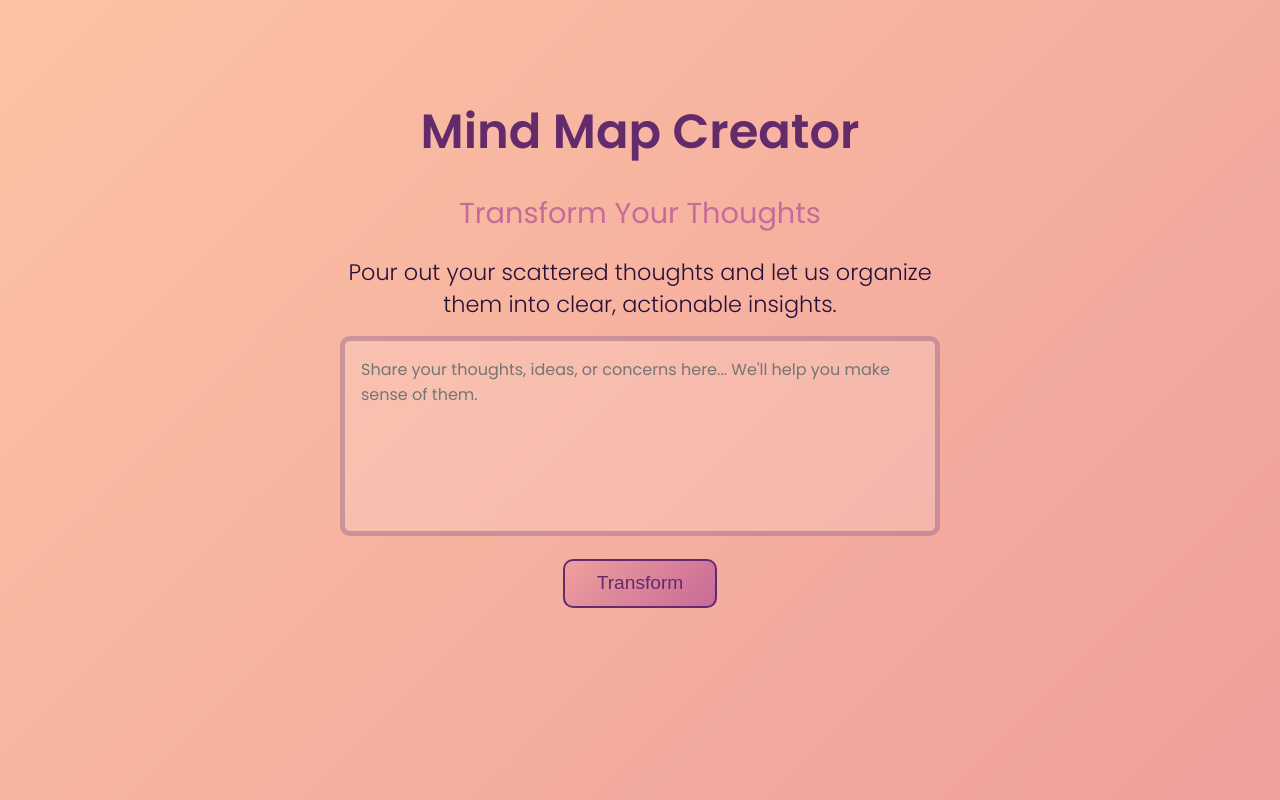
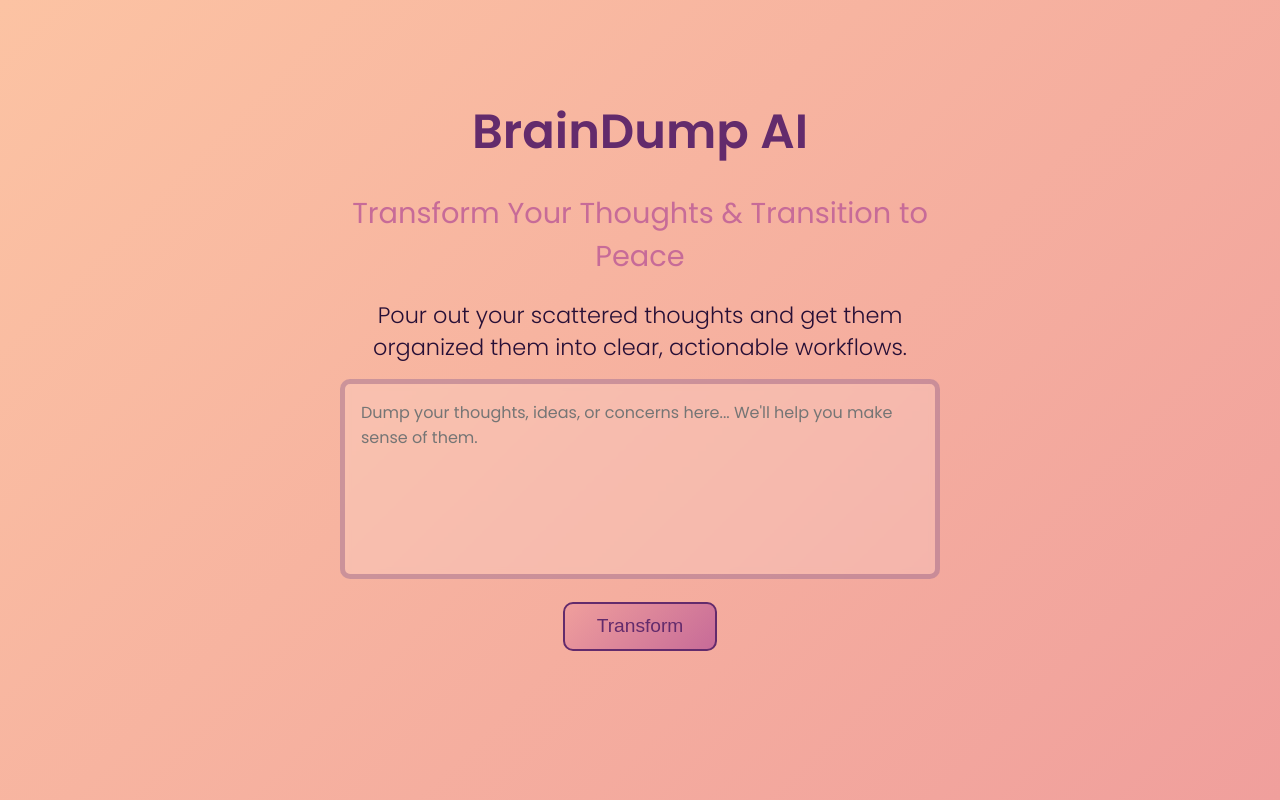
Before and after one commit to Yazeed-Alturki/BrainOrg_AI, a Next.js app: page / in a window 1280 px wide. Built offline with nearby package versions, Linux system fonts and the light colour scheme.

Commit message:
Update index.js

```diff
--- a/pages/index.js
+++ b/pages/index.js
@@ -51,14 +51,14 @@ const Home = () => {
   return (
     <div className={styles.container}>
       <div className={styles.card}>
-        <h1 className={styles.heading}>Mind Map Creator</h1>
-        <h2 className={styles.subheading}>Transform Your Thoughts</h2>
+        <h1 className={styles.heading}>BrainDump AI</h1>
+        <h2 className={styles.subheading}>Transform Your Thoughts & Transition to Peace</h2>
         <p className={styles.info}>
-          Pour out your scattered thoughts and let us organize them into clear, actionable insights.
+          Pour out your scattered thoughts and get them organized them into clear, actionable workflows.
         </p>
         <textarea
           className={styles.inputBox}
-          placeholder="Share your thoughts, ideas, or concerns here... We'll help you make sense of them."
+          placeholder="Dump your thoughts, ideas, or concerns here... We'll help you make sense of them."
           rows="10" /* Increased rows for better input space */
           maxLength={1000} /* Limit input to 1000 characters */
           value={braindump}
```
